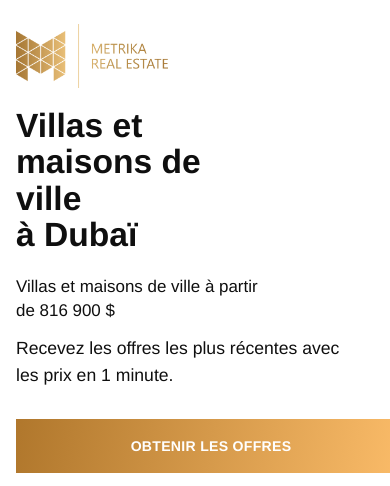
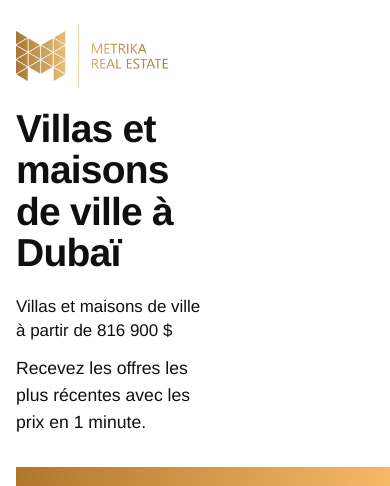
Before and after one commit to demokrat90/metrika, a Next.js app: page /villas/fr in a window 390 px wide. Shown: the top 486 px of the page. Built offline with nearby package versions, Linux system fonts and the light colour scheme; no server answers.

Commit message:
Improve villas FR hero typography and line breaks

```diff
--- a/src/components/VillasFrLanding.tsx
+++ b/src/components/VillasFrLanding.tsx
@@ -195,9 +195,9 @@
       <section className="vf-hero">
         <div className="vf-hero__content">
           <h1>
-            Villas et maisons de ville
+            Villas et maisons
             <br />
-            à Dubaï
+            de ville à Dubaï
           </h1>
           <p className="vf-hero__price">Villas et maisons de ville à partir de 816 900 $</p>
           <p className="vf-hero__sub">Recevez les offres les plus récentes avec les prix en 1 minute.</p>
--- a/src/components/villas-fr.css
+++ b/src/components/villas-fr.css
@@ -42,9 +42,10 @@
 
 .vf-hero__content h1 {
   margin: 0;
-  max-width: 12ch;
-  font-size: clamp(2.1rem, 5vw, 5.8rem);
-  line-height: 1.08;
+  max-width: 13ch;
+  font-size: clamp(2rem, 4.9vw, 5.2rem);
+  line-height: 1.05;
+  letter-spacing: -0.02em;
   font-weight: 700;
 }
 
@@ -311,4 +312,15 @@
     padding-top: 108px;
     padding-bottom: 26px;
   }
+
+  .vf-hero__content h1 {
+    max-width: 10ch;
+    font-size: clamp(2.25rem, 10vw, 3.2rem);
+    line-height: 1.06;
+  }
+
+  .vf-hero__price,
+  .vf-hero__sub {
+    max-width: 20ch;
+  }
 }
```
